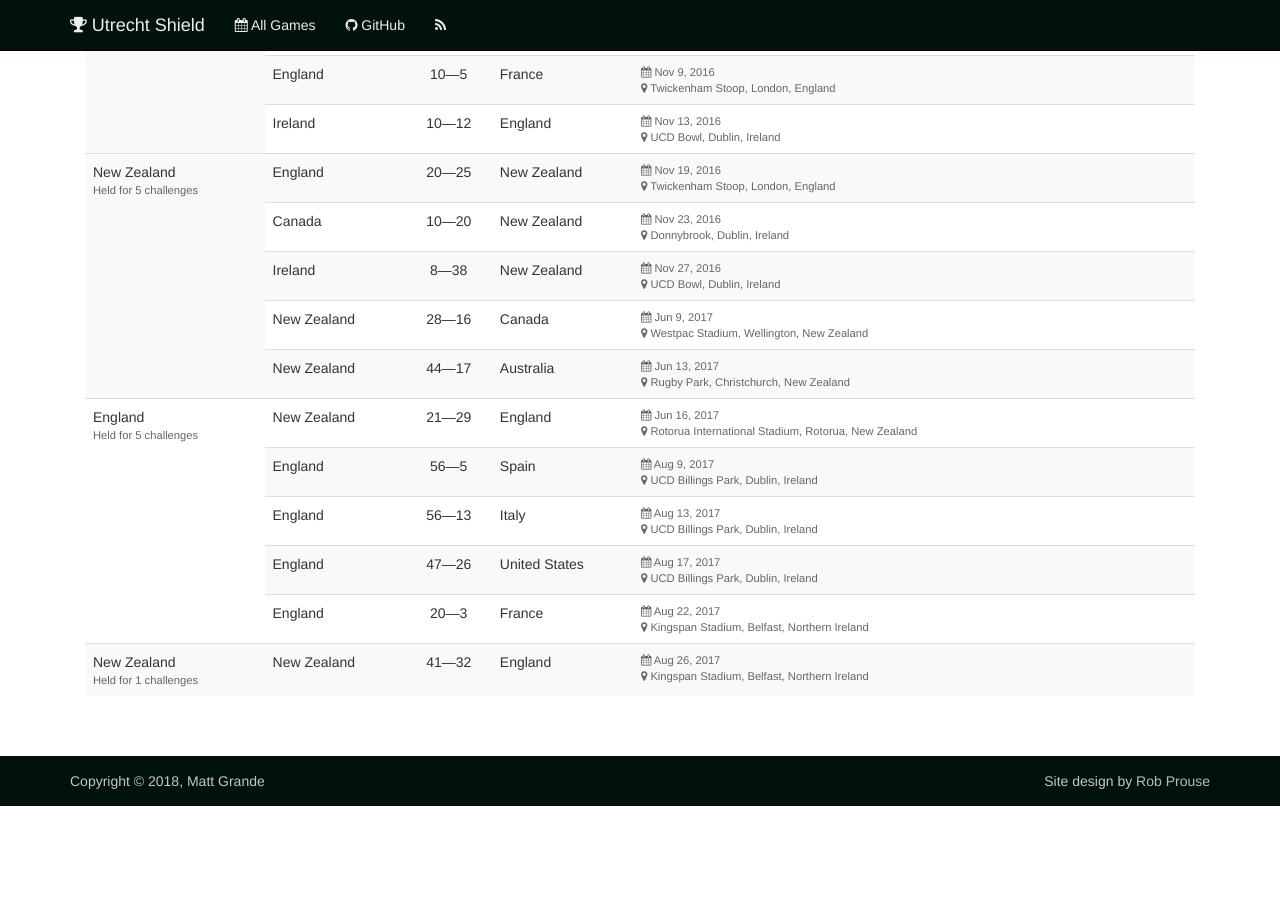
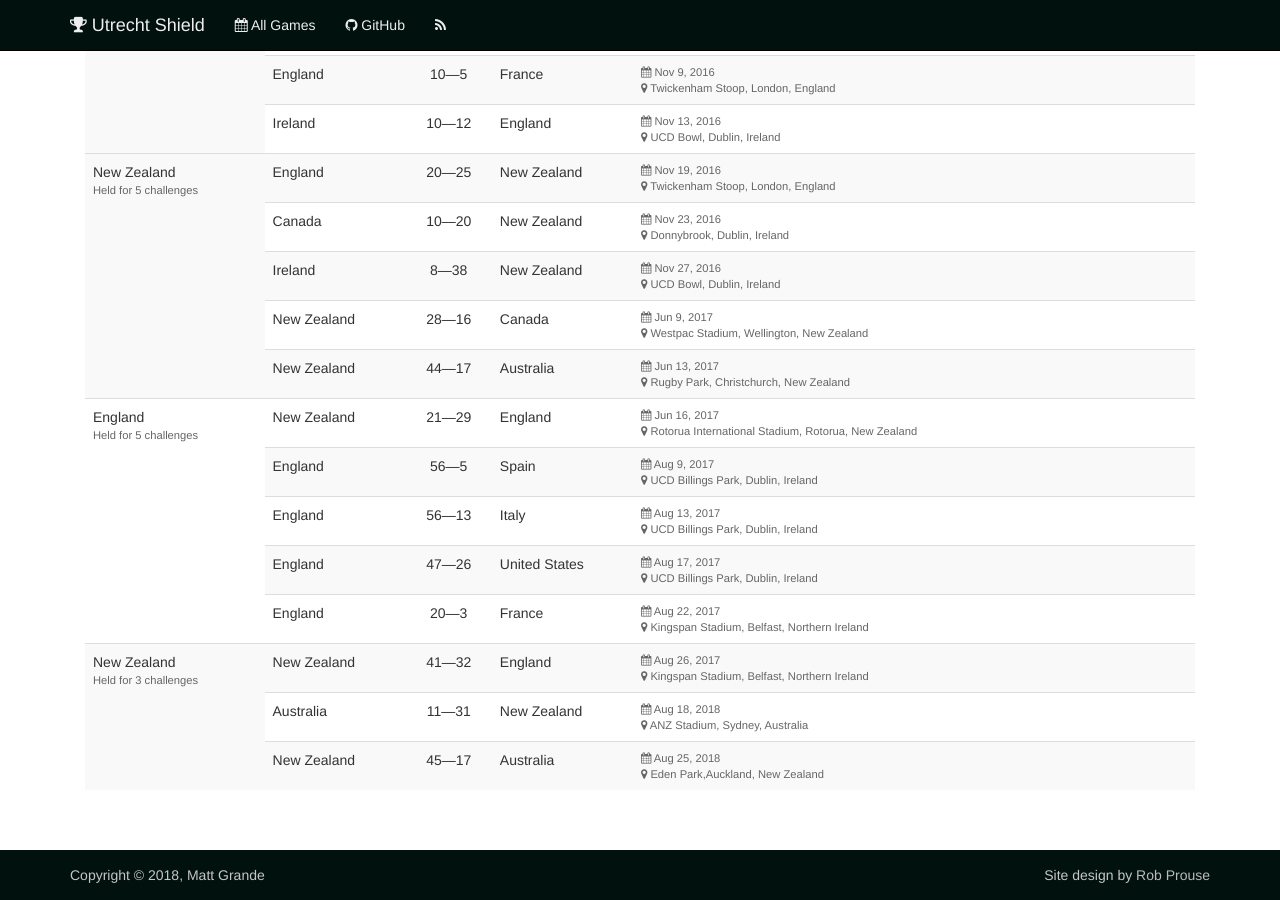
Before and after one commit to mattgrande/utrecht-shield, a Jekyll site: the page built from events.html, in a window 1280 px wide and 900 px high, scrolled down 7078 px. Built offline with Jekyll 4.4.1, drawn with Linux system fonts in a browser that asks for light colours; nearby versions of some CDN libraries; a style sheet for code colours, icons or effects is not loaded; before the commit the page ends 7884 px from its top, so only the background shows below that.

Commit message:
Add the two Australia vs New Zealand games

```diff
--- a/_posts/2017-08-26-New Zealand-v-England.md
+++ b/_posts/2017-08-26-New Zealand-v-England.md
@@ -6,6 +6,6 @@ away: England
 home_score: 41
 away_score: 32
 changed_hands: true
-held_for: 1
+held_for: 3
 held_by: New Zealand
 ---
--- /dev/null
+++ b/_posts/2018-08-18-Australia-v-New Zealand.md
@@ -0,0 +1,8 @@
+---
+layout: event
+location: ANZ Stadium, Sydney, Australia
+home: Australia
+away: New Zealand
+home_score: 11
+away_score: 31
+---
--- /dev/null
+++ b/_posts/2018-08-25-New Zealand-v-Australia.md
@@ -0,0 +1,8 @@
+---
+layout: event
+location: Eden Park,Auckland, New Zealand
+home: New Zealand
+away: Australia
+home_score: 45
+away_score: 17
+---
--- a/matches.csv
+++ b/matches.csv
@@ -151,3 +151,5 @@ England,56,13,Italy,2017-08-13,2017 Women's Rugby World Cup,"UCD Billings Park,
 England,47,26,United States,2017-08-17,2017 Women's Rugby World Cup,"UCD Billings Park, Dublin, Ireland"
 England,20,3,France,2017-08-22,2017 Women's Rugby World Cup,"Kingspan Stadium, Belfast, Northern Ireland"
 New Zealand,41,32,England,2017-08-26,2017 Women's Rugby World Cup,"Kingspan Stadium, Belfast, Northern Ireland"
+Australia,11,31,New Zealand,2018-08-18,,"ANZ Stadium, Sydney, Australia"
+New Zealand,45,17,Australia,2018-08-25,,"Eden Park,Auckland, New Zealand"
```
Also changed, not shown: index.html (+5 -5 lines).
